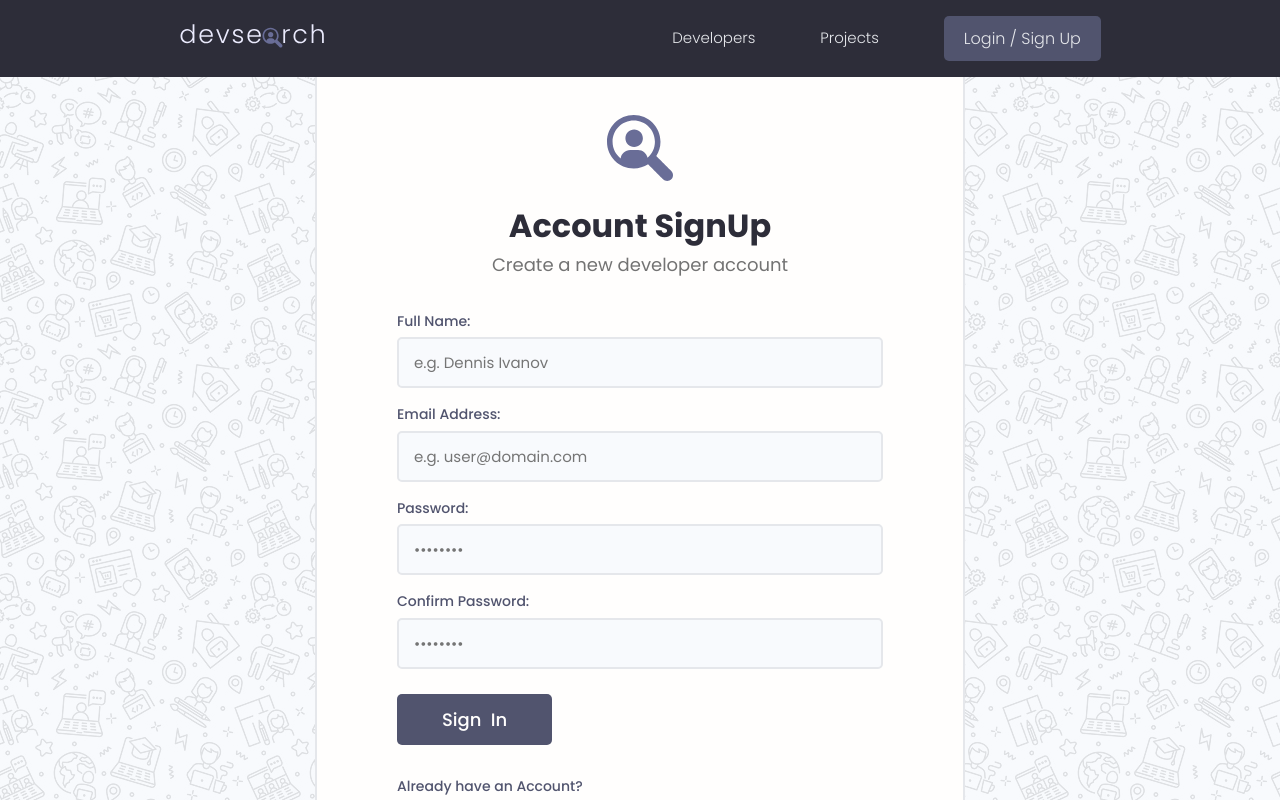
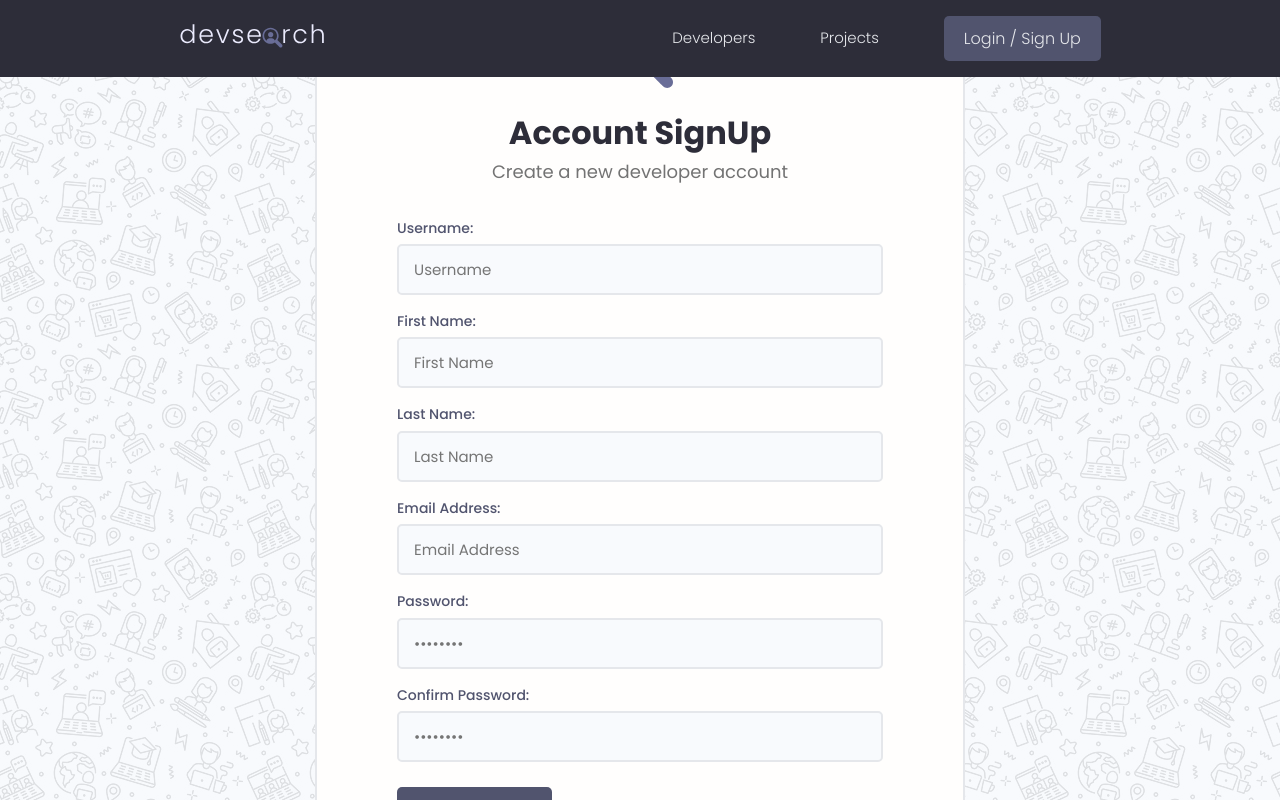
Before and after one commit to georgivelikov-devsearch/devsearch-web-ui-react, a React (Create React App) app in the folder devsearch-web-ui/: page /register in a window 1280 px wide. Shown: the top 800 px of the page. Built offline with nearby package versions, Linux system fonts and the light colour scheme; some icons are missing.

Commit message:
Register process added

```diff
--- a/devsearch-web-ui/src/actions/userActions.js
+++ b/devsearch-web-ui/src/actions/userActions.js
@@ -1,6 +1,9 @@
 import axios from "axios";
 
 import {
+  USER_REGISTER_REQUEST,
+  USER_REGISTER_SUCCESS,
+  USER_REGISTER_FAIL,
   USER_LOGIN_REQUEST,
   USER_LOGIN_SUCCESS,
   USER_LOGIN_FAIL,
@@ -57,3 +60,41 @@ export const logout = () => (dispatch) => {
     type: USER_LOGOUT,
   });
 };
+
+export const register = (userData) => async (dispatch) => {
+  try {
+    dispatch({
+      type: USER_REGISTER_REQUEST,
+    });
+
+    const config = {
+      headers: {
+        "content-type": "application/json",
+      },
+    };
+
+    const { username, firstName, lastName, email, password } = userData;
+    const response = await axios.post(
+      "http://localhost:8080/users",
+      {
+        username: username,
+        firstName: firstName,
+        lastName: lastName,
+        email: email,
+        password: password,
+      },
+      config
+    );
+
+    dispatch({
+      type: USER_REGISTER_SUCCESS,
+      payload: response.data,
+    });
+  } catch (error) {
+    console.log(error.response);
+    dispatch({
+      type: USER_REGISTER_FAIL,
+      payload: error.response.data,
+    });
+  }
+};
--- a/devsearch-web-ui/src/components/screens/Register.js
+++ b/devsearch-web-ui/src/components/screens/Register.js
@@ -1,7 +1,51 @@
 import { Link } from "react-router-dom";
 import HomeIcon from "../common/HomeIcon";
+import { useState, useEffect } from "react";
+import { register } from "../../actions/userActions";
+import { useNavigate } from "react-router-dom";
+import { useDispatch, useSelector } from "react-redux";
 
 function Register() {
+  const [username, setUsername] = useState("");
+  const [firstName, setFirstName] = useState("");
+  const [lastName, setLastName] = useState("");
+  const [email, setEmail] = useState("");
+  const [password, setPassword] = useState("");
+  const [confirmPassword, setConfirmPassword] = useState("");
+  const navigate = useNavigate();
+  const dispatch = useDispatch();
+
+  const userRegister = useSelector((state) => state.userRegister);
+  const { error, loading, newUserInfo } = userRegister;
+
+  useEffect(() => {
+    if (newUserInfo) {
+      navigate("/login");
+    }
+
+    if (error) {
+      alert(error.message);
+    }
+  }, [navigate, newUserInfo]);
+
+  const submitHanlder = (e) => {
+    e.preventDefault();
+    if (confirmPassword !== password) {
+      alert("Passwords do not match!");
+      return;
+    }
+
+    const userData = {
+      username: username,
+      firstName: firstName,
+      lastName: lastName,
+      email: email,
+      password: password,
+    };
+
+    dispatch(register(userData));
+  };
+
   return (
     <body>
       <div class="auth">
@@ -12,15 +56,40 @@ function Register() {
             <p>Create a new developer account</p>
           </div>
 
-          <form action="#" class="form auth__form">
+          <form action="#" class="form auth__form" onSubmit={submitHanlder}>
             <div class="form__field">
-              <label for="formInput#text">Full Name: </label>
+              <label for="formInput#text">Username: </label>
               <input
                 class="input input--text"
                 id="formInput#text"
                 type="text"
                 name="text"
-                placeholder="e.g. Dennis Ivanov"
+                placeholder="Username"
+                onChange={(e) => setUsername(e.target.value)}
+              />
+            </div>
+
+            <div class="form__field">
+              <label for="formInput#text">First Name: </label>
+              <input
+                class="input input--text"
+                id="formInput#text"
+                type="text"
+                name="text"
+                placeholder="First Name"
+                onChange={(e) => setFirstName(e.target.value)}
+              />
+            </div>
+
+            <div class="form__field">
+              <label for="formInput#text">Last Name: </label>
+              <input
+                class="input input--text"
+                id="formInput#text"
+                type="text"
+                name="text"
+                placeholder="Last Name"
+                onChange={(e) => setLastName(e.target.value)}
               />
             </div>
 
@@ -31,7 +100,8 @@ function Register() {
                 id="formInput#email"
                 type="email"
                 name="email"
-                placeholder="e.g. user@domain.com"
+                placeholder="Email Address"
+                onChange={(e) => setEmail(e.target.value)}
               />
             </div>
 
@@ -43,6 +113,7 @@ function Register() {
                 type="password"
                 name="password"
                 placeholder="••••••••"
+                onChange={(e) => setPassword(e.target.value)}
               />
             </div>
 
@@ -54,6 +125,7 @@ function Register() {
                 type="password"
                 name="confirm-password"
                 placeholder="••••••••"
+                onChange={(e) => setConfirmPassword(e.target.value)}
               />
             </div>
             <div class="auth__actions">
--- a/devsearch-web-ui/src/constants/userConstants.js
+++ b/devsearch-web-ui/src/constants/userConstants.js
@@ -1,3 +1,7 @@
+export const USER_REGISTER_REQUEST = "USER_REGISTER_REQUEST";
+export const USER_REGISTER_SUCCESS = "USER_REGISTER_SUCCESS";
+export const USER_REGISTER_FAIL = "USER_REGISTER_FAIL";
+
 export const USER_LOGIN_REQUEST = "USER_LOGIN_REQUEST";
 export const USER_LOGIN_SUCCESS = "USER_LOGIN_SUCCESS";
 export const USER_LOGIN_FAIL = "USER_LOGIN_FAIL";
--- a/devsearch-web-ui/src/reducers/userReducers.js
+++ b/devsearch-web-ui/src/reducers/userReducers.js
@@ -3,6 +3,9 @@ import {
   USER_LOGIN_SUCCESS,
   USER_LOGIN_FAIL,
   USER_LOGOUT,
+  USER_REGISTER_REQUEST,
+  USER_REGISTER_SUCCESS,
+  USER_REGISTER_FAIL,
 } from "../constants/userConstants";
 
 export const userLoginReducer = (state = {}, action) => {
@@ -19,3 +22,16 @@ export const userLoginReducer = (state = {}, action) => {
       return state;
   }
 };
+
+export const userRegisterReducer = (state = {}, action) => {
+  switch (action.type) {
+    case USER_REGISTER_REQUEST:
+      return { loading: true };
+    case USER_REGISTER_SUCCESS:
+      return { loading: false, newUserInfo: action.payload, error: null };
+    case USER_REGISTER_FAIL:
+      return { loading: false, newUserInfo: null, error: action.payload };
+    default:
+      return state;
+  }
+};
--- a/devsearch-web-ui/src/store.js
+++ b/devsearch-web-ui/src/store.js
@@ -1,10 +1,11 @@
 import { createStore, combineReducers, applyMiddleware } from "redux";
 import thunk from "redux-thunk";
 import { composeWithDevTools } from "redux-devtools-extension";
-import { userLoginReducer } from "./reducers/userReducers";
+import { userRegisterReducer, userLoginReducer } from "./reducers/userReducers";
 
 const reducer = combineReducers({
   userLogin: userLoginReducer,
+  userRegister: userRegisterReducer,
 });
 
 const userInfoFromStorage = localStorage.getItem("userInfo")
```
Also changed, not shown: devsearch-web-ui/src/components/screens/Login.js (+3 -4 lines).
